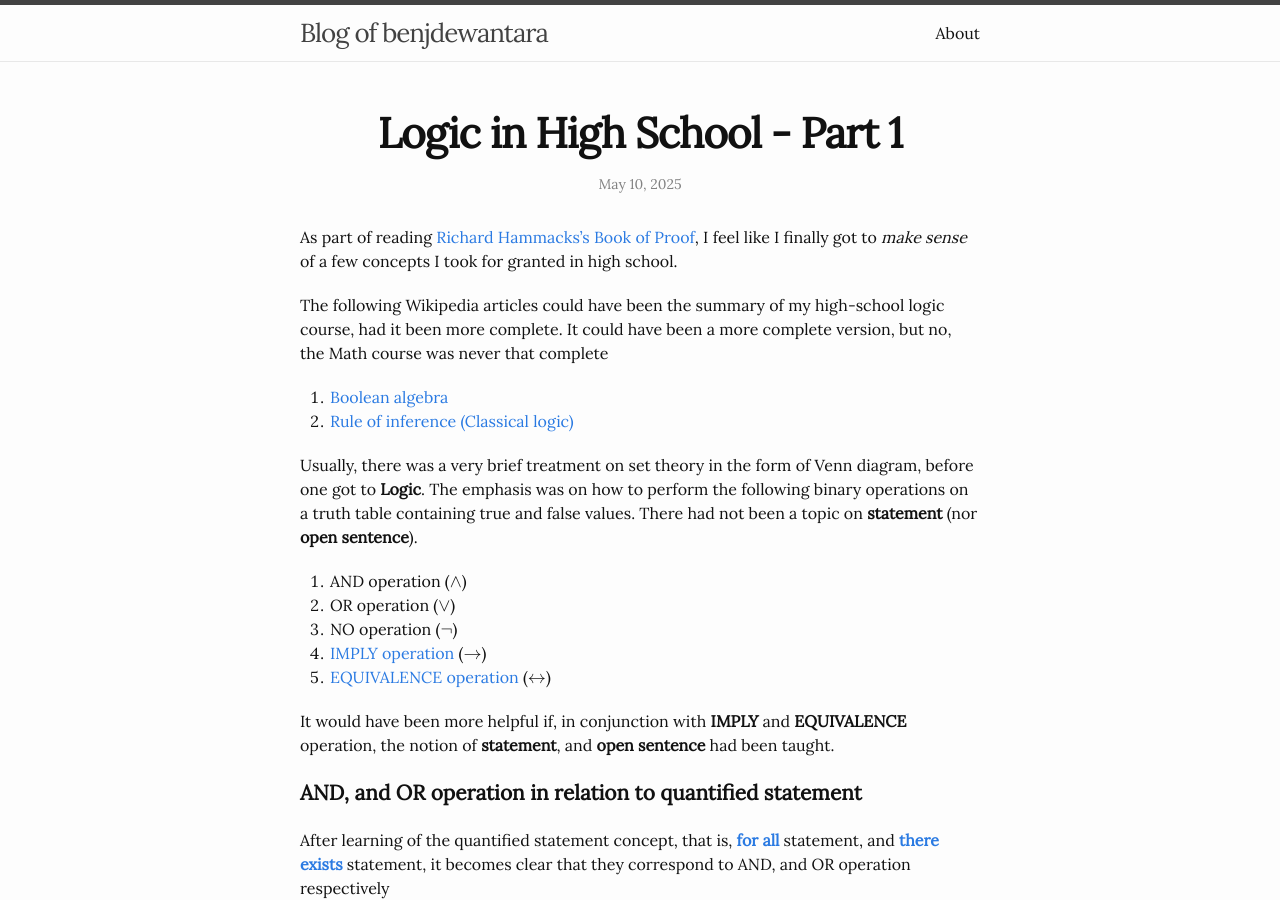
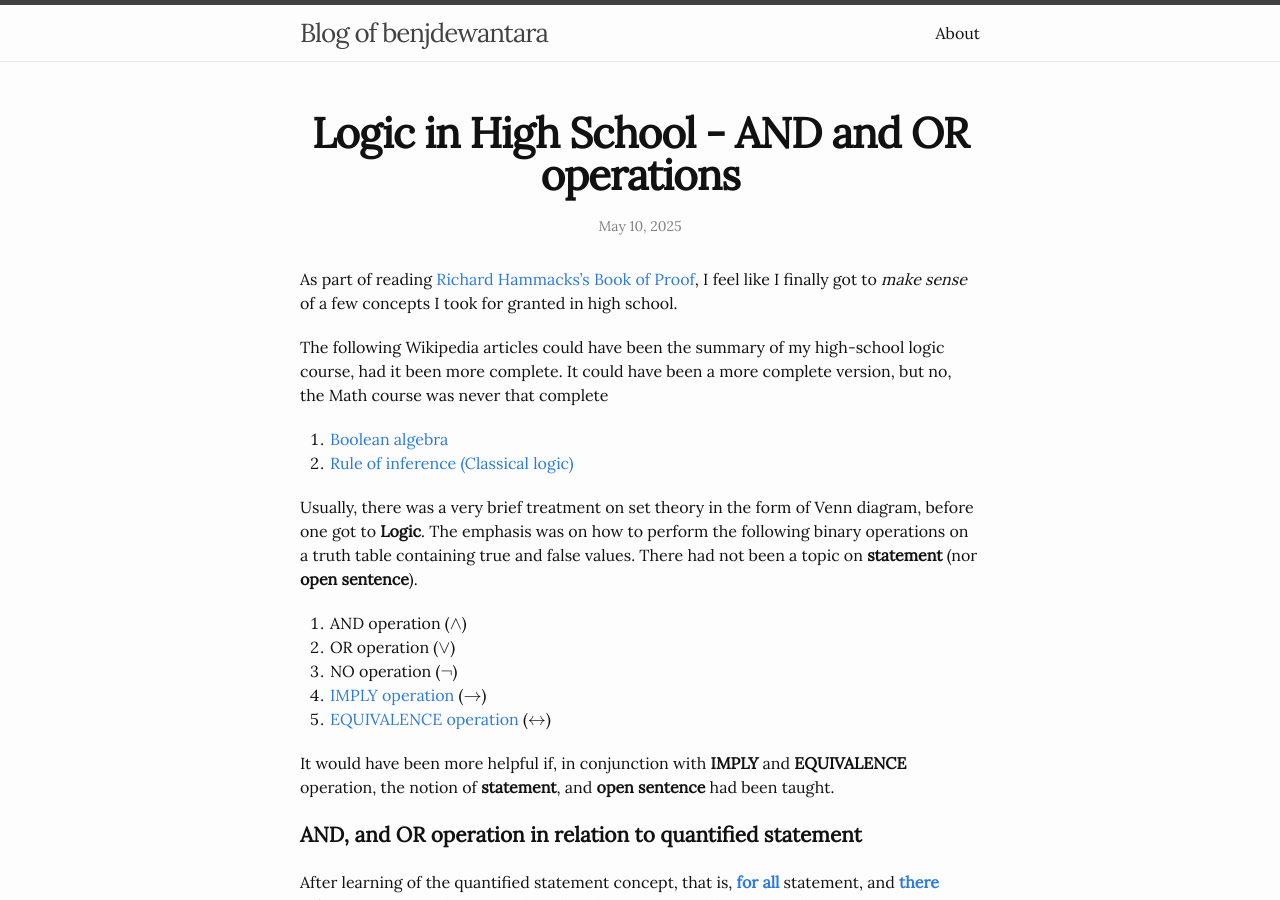
Before and after one commit to benjdewantara/benjdewantara.github.io, a Jekyll site: the page built from _posts/2025-05-09-logic-in-high-school-part-01.md, in a window 1280 px wide and 900 px high. Built offline with Jekyll 4.4.1, drawn with Linux system fonts in a browser that asks for light colours; comment, search, counter and statistics services are not loaded.

Commit message:
2025-05-09 change title to 'Logic in High School - AND and OR operations'

```diff
--- a/_posts/2025-05-09-logic-in-high-school-part-01.md
+++ b/_posts/2025-05-09-logic-in-high-school-part-01.md
@@ -1,6 +1,6 @@
 ---
 layout: post
-title: "Logic in High School - Part 1"
+title: "Logic in High School - AND and OR operations"
 date: 2025-05-10 14:00:00 +0700
 comments: true
 permalink: 2025-05-09-logic-in-high-school-part-01
```
